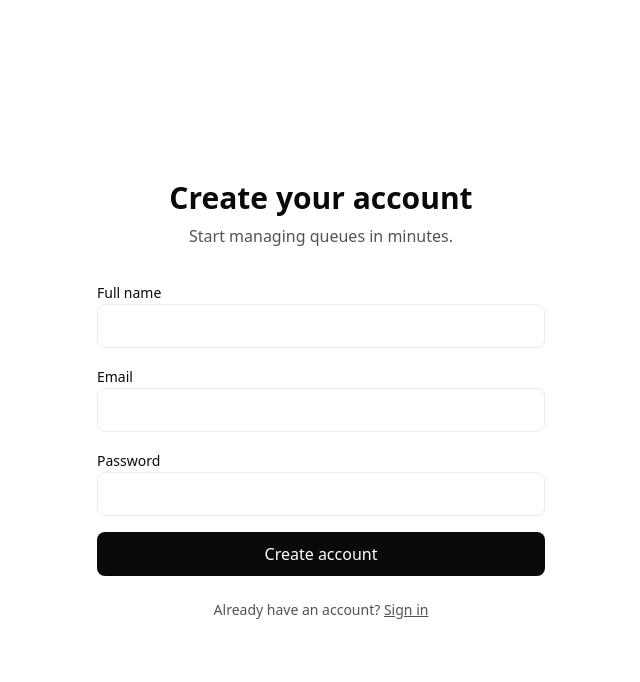
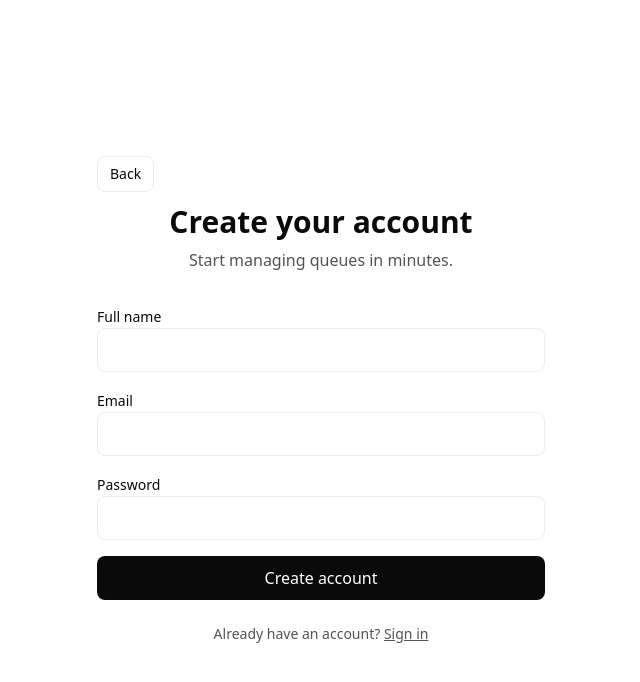
Before and after one commit to Kenneth-4/clinic-queue-system, a Next.js app in the folder clinic-queue/: page /signup in a window 1280 px wide. Shown: the top 682 px of the page, without its empty margins (319-959 px from the left). Built offline with nearby package versions, Linux system fonts and the light colour scheme; no server answers.

Commit message:
back button for login and signup

```diff
--- a/clinic-queue/src/app/login/page.tsx
+++ b/clinic-queue/src/app/login/page.tsx
@@ -40,6 +40,14 @@ export default function LoginPage() {
   return (
     <main className="min-h-dvh flex items-center justify-center px-6 py-16">
       <div className="w-full max-w-md">
+        <div className="mb-3">
+          <Link
+            href="/"
+            className="inline-flex items-center justify-center rounded-md h-9 px-3 text-sm font-medium border border-black/[.08] dark:border-white/[.145] hover:bg-black/[.04] dark:hover:bg-white/[.06] transition"
+          >
+            Back
+          </Link>
+        </div>
         <div className="mb-8 text-center">
           <h1 className="text-3xl font-semibold">Welcome back</h1>
           <p className="text-foreground/70 mt-2">Sign in to manage your clinic queues.</p>
--- a/clinic-queue/src/app/signup/page.tsx
+++ b/clinic-queue/src/app/signup/page.tsx
@@ -52,6 +52,14 @@ export default function SignupPage() {
   return (
     <main className="min-h-dvh flex items-center justify-center px-6 py-16">
       <div className="w-full max-w-md">
+        <div className="mb-3">
+          <Link
+            href="/"
+            className="inline-flex items-center justify-center rounded-md h-9 px-3 text-sm font-medium border border-black/[.08] dark:border-white/[.145] hover:bg-black/[.04] dark:hover:bg-white/[.06] transition"
+          >
+            Back
+          </Link>
+        </div>
         <div className="mb-8 text-center">
           <h1 className="text-3xl font-semibold">Create your account</h1>
           <p className="text-foreground/70 mt-2">Start managing queues in minutes.</p>
```
